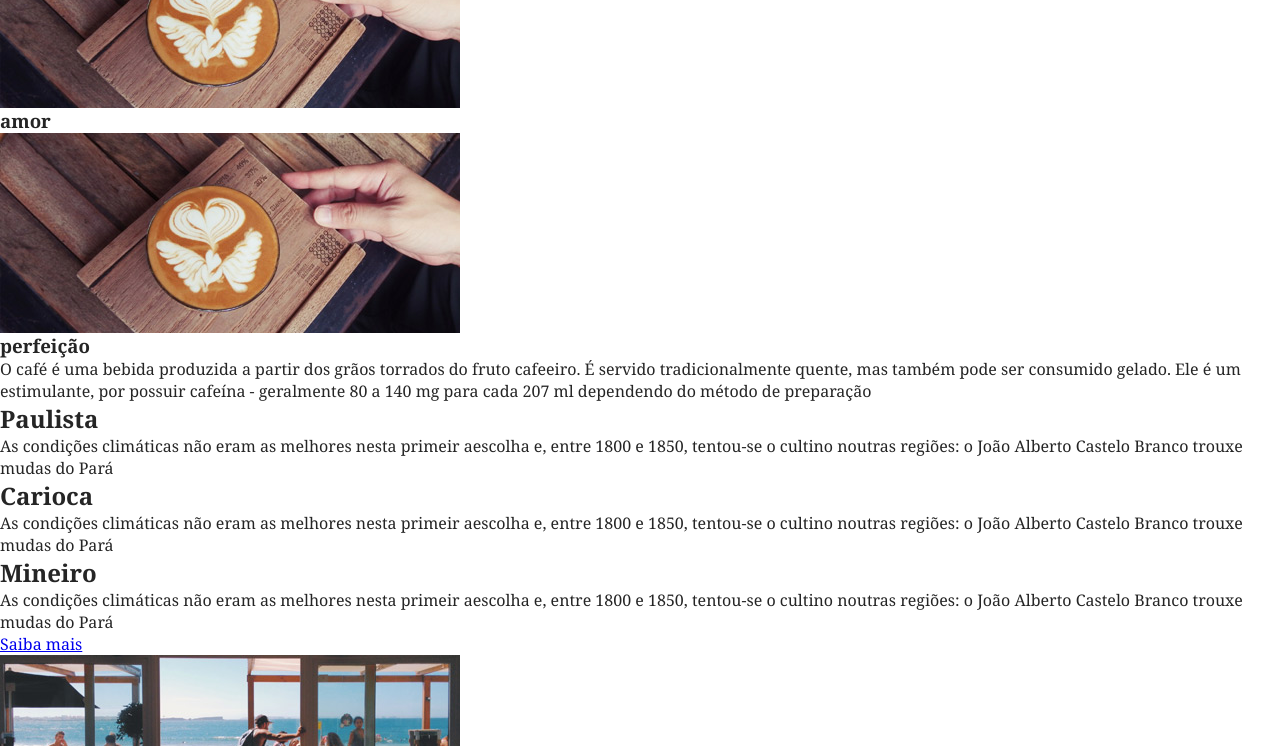
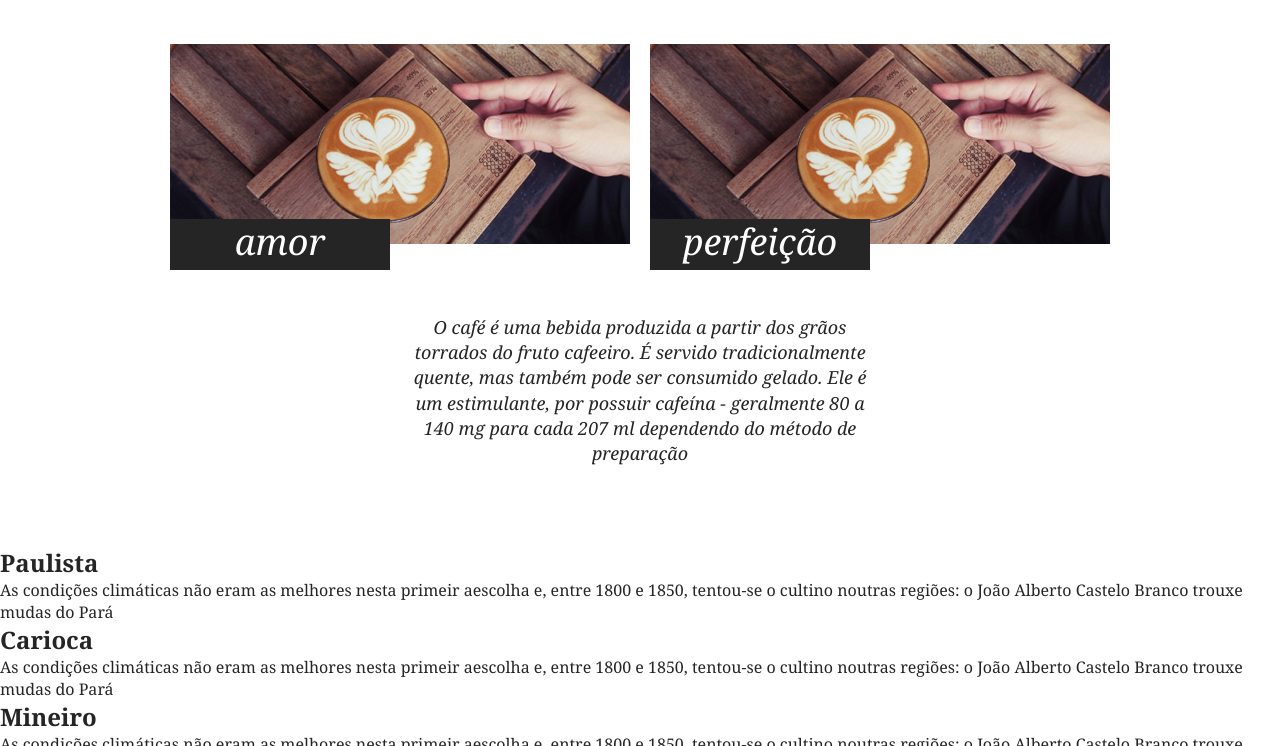
Before and after one commit to dougluz/css-posicionamento, a plain HTML site: page brafe-1/index.html in a window 1280 px wide. Shown: the part 687-1433 px from the top of the page. Drawn offline with Linux system fonts and the light colour scheme.

Commit message:
estilizada a intro do site

```diff
--- a/brafe-1/css/style.css
+++ b/brafe-1/css/style.css
@@ -81,3 +81,59 @@ a.menu-logo {
   font-style: italic;
   font-size: 1.125em;
 }
+
+.sobre {
+  padding: 60px 0;
+}
+
+.sobre-container {
+  max-width: 960px;
+  margin: 0 auto;
+}
+
+.sobre-container::after,
+.sobre-container::before {
+  content: "";
+  display: table;
+  clear: both;
+}
+
+.sobre h2 {
+  text-align: center;
+  font-size: 2.25em;
+  margin-bottom: 60px;
+}
+
+.sobre-item {
+  width: 460px;
+  float: left;
+  margin: 0 10px;
+}
+
+.sobre-item img {
+  display: block;
+  max-width: 100%;
+}
+
+.sobre-item h3 {
+  font-size: 2.25em;
+  background: #252525;
+  width: 220px;
+  color: #fff;
+  font-style: italic;
+  font-weight: normal;
+  text-align: center;
+  line-height: 1em;
+  padding: 5px 0 10px 0;
+  top: -25px;
+  position: relative;
+}
+
+.sobre > p {
+  font-size: 1.125em;
+  line-height: 1.4em;
+  font-style: italic;
+  text-align: center;
+  margin: 20px auto;
+  max-width: 460px;
+}
--- a/brafe-1/index.html
+++ b/brafe-1/index.html
@@ -31,14 +31,14 @@
       <p>Direto das fazendas de Minas Gerais</p>
     </main>
 
-    <section>
+    <section class="sobre">
       <h2>Uma mistura de</h2>
-      <div>
-        <div>
+      <div class="sobre-container">
+        <div class="sobre-item">
           <img src="img/cafe-1.jpg" alt="" srcset="" />
           <h3>amor</h3>
         </div>
-        <div>
+        <div class="sobre-item">
           <img src="img/cafe-1.jpg" alt="" srcset="" />
           <h3>perfeição</h3>
         </div>
```
